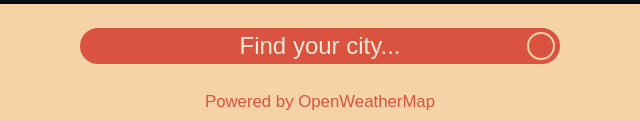
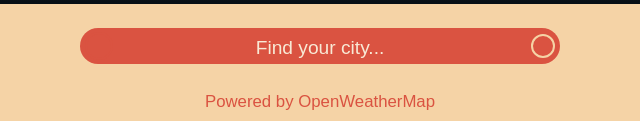
Before and after one commit to isaiahaiasi/weather-app, a website built with webpack: page dist/index.html in a window 1280 px wide. Shown: the part 676-797 px from the top of the page, 320-960 px from the left. Built offline with nearby package versions, Linux system fonts and the light colour scheme.

Commit message:
Replace divs with inputs

```diff
--- a/src/styles/style.css
+++ b/src/styles/style.css
@@ -246,13 +246,14 @@ body {
 }
 
 .search-bar {
+  position: relative;
   box-sizing: border-box;
   height: 1.5rem;
   width: 100%;
   max-width: 20rem;
   margin-top: 0.5rem;
   display: flex;
-  justify-content: space-between;
+  justify-content: center;
   align-items: center;
   background: var(--col-secondary);
   color: var(--col-light-text);
@@ -260,18 +261,33 @@ body {
 }
 
 .search-input {
-  color: var(--col-default-dark);
+  color: var(--col-light-text);
+  background: var(--col-secondary);
+  border: none;
+  font-size: 1rem;
+  z-index: 1;
+  text-align: center;
+  max-width: 75%;
+}
+
+.search-input::placeholder {
+  color: var(--col-light-text);
+  font-size: 0.8rem;
 }
 
 .search-icon-placeholder {
+  position: absolute;
+  right: 0;
   height: 1rem;
   width: 1rem;
   margin: 0 0.2rem;
   border-radius: 50%;
   border: 2px solid var(--col-light-mid);
+  background: none;
 }
 
 .search-icon-placeholder.left {
+  left: 0;
   border-color: var(--col-secondary);
 }
 
```
Also changed, not shown: dist/index.html.
